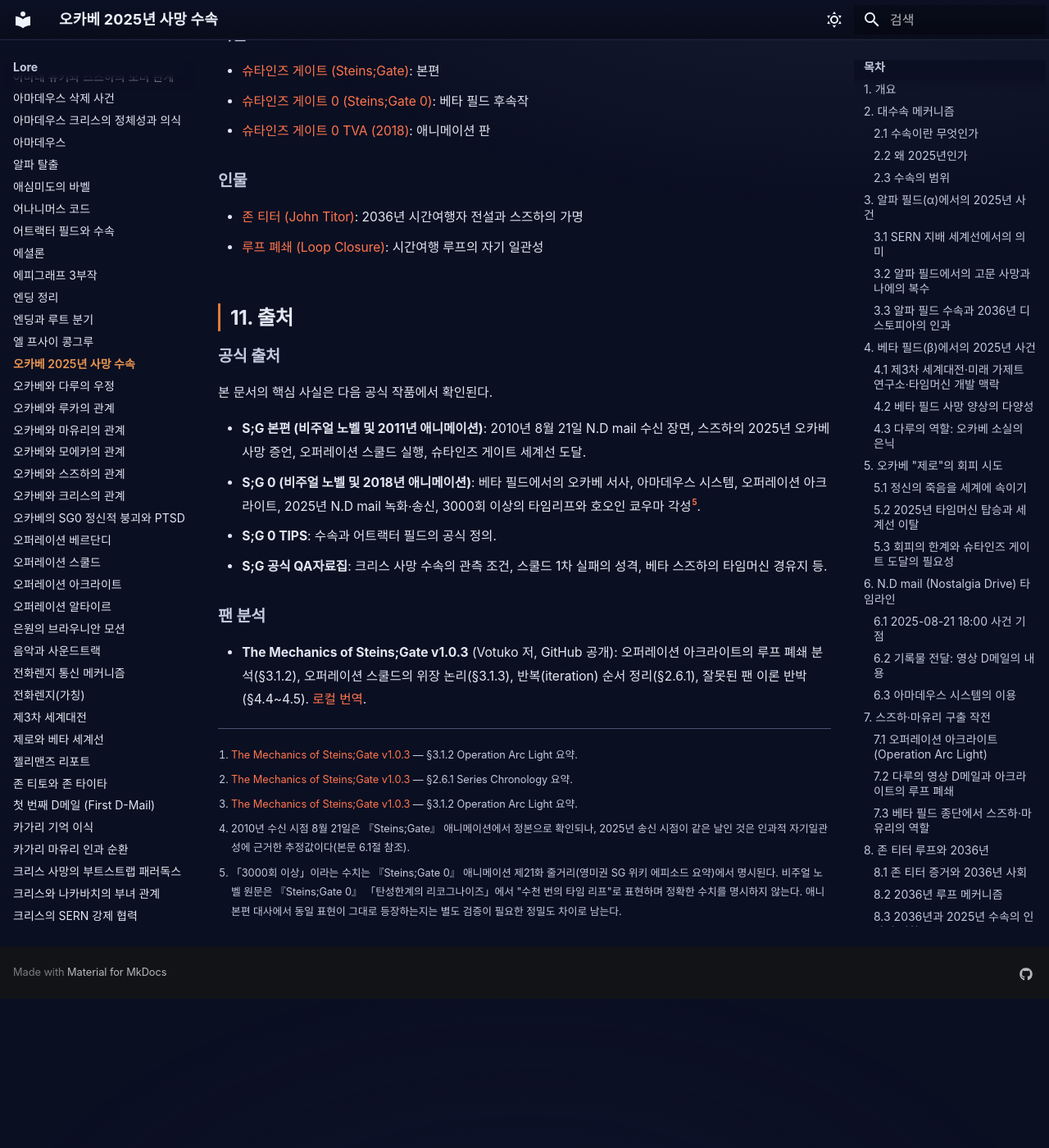
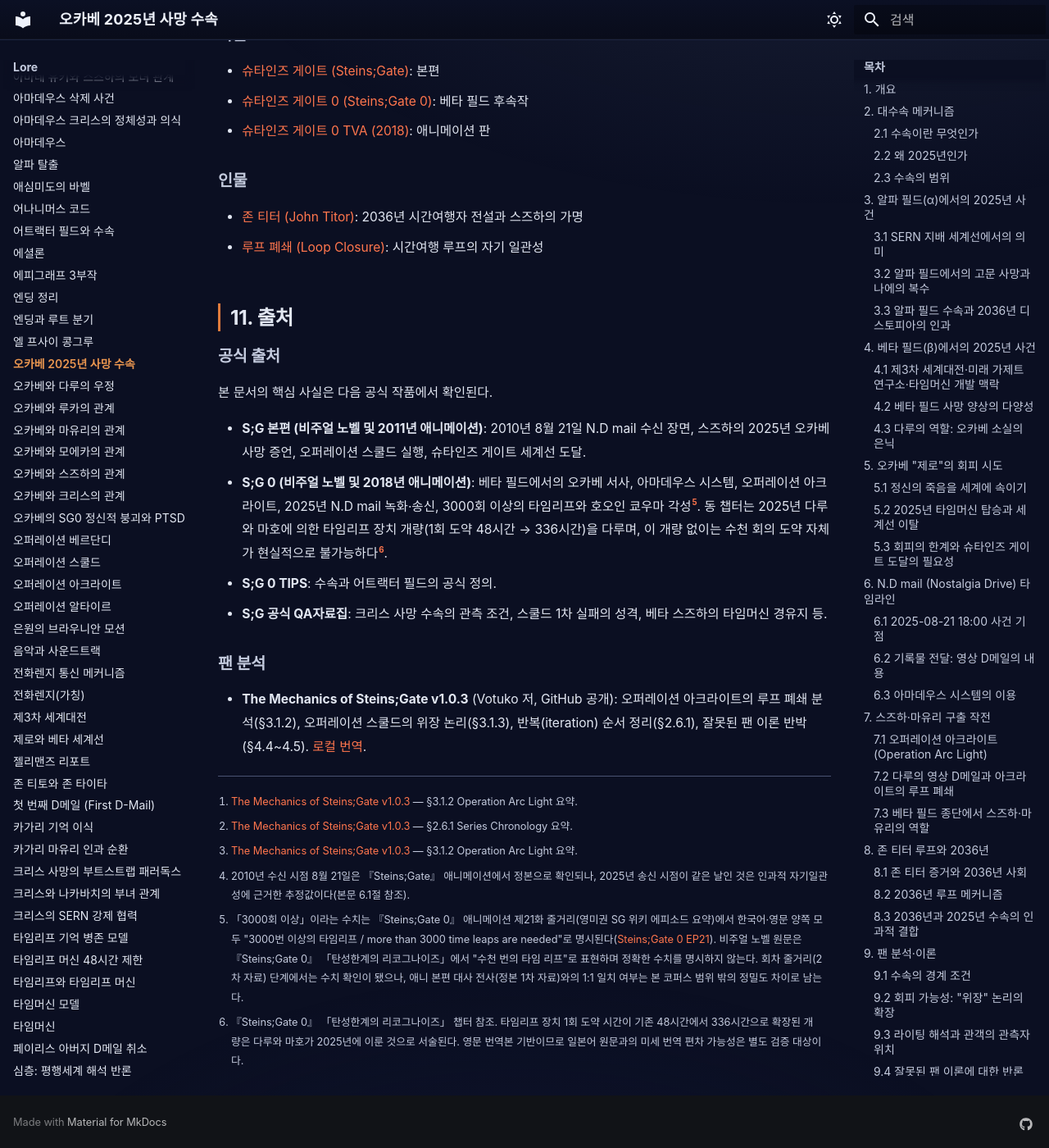
Before and after one commit to sgwiki/sgwiki.github.io, an MkDocs documentation site: the page built from wiki/lore/오카베-2025년-사망-수속.md, in a window 1280 px wide and 1400 px high, scrolled down 11612 px. Shown: the whole window at 82% size. Built offline with MkDocs 1.6.1 and Material for MkDocs 9.7.7, drawn with Linux system fonts in a browser that asks for light colours; some web fonts are replaced; before the commit the page ends 12830 px from its top, so only the background shows below that.

Commit message:
feat(wiki): 오카베-2025년-사망-수속 — P10 76528ad5 패치 적용

```diff
--- a/wiki/lore/오카베-2025년-사망-수속.md
+++ b/wiki/lore/오카베-2025년-사망-수속.md
@@ -286,7 +286,7 @@ Mechanics of Steins;Gate v1.0.3는 2025년 수속과 관련하여 널리 퍼진
 본 문서의 핵심 사실은 다음 공식 작품에서 확인된다.
 
 - **S;G 본편 (비주얼 노벨 및 2011년 애니메이션)**: 2010년 8월 21일 N.D mail 수신 장면, 스즈하의 2025년 오카베 사망 증언, 오퍼레이션 스쿨드 실행, 슈타인즈 게이트 세계선 도달.
-- **S;G 0 (비주얼 노벨 및 2018년 애니메이션)**: 베타 필드에서의 오카베 서사, 아마데우스 시스템, 오퍼레이션 아크라이트, 2025년 N.D mail 녹화·송신, 3000회 이상의 타임리프와 호오인 쿄우마 각성[^5].
+- **S;G 0 (비주얼 노벨 및 2018년 애니메이션)**: 베타 필드에서의 오카베 서사, 아마데우스 시스템, 오퍼레이션 아크라이트, 2025년 N.D mail 녹화·송신, 3000회 이상의 타임리프와 호오인 쿄우마 각성[^5]. 동 챕터는 2025년 다루와 마호에 의한 타임리프 장치 개량(1회 도약 48시간 → 336시간)을 다루며, 이 개량 없이는 수천 회의 도약 자체가 현실적으로 불가능하다[^6].
 - **S;G 0 TIPS**: 수속과 어트랙터 필드의 공식 정의.
 - **S;G 공식 QA자료집**: 크리스 사망 수속의 관측 조건, 스쿨드 1차 실패의 성격, 베타 스즈하의 타임머신 경유지 등.
 
@@ -302,4 +302,6 @@ Mechanics of Steins;Gate v1.0.3는 2025년 수속과 관련하여 널리 퍼진
 
 [^4]: 2010년 수신 시점 8월 21일은 『Steins;Gate』 애니메이션에서 정본으로 확인되나, 2025년 송신 시점이 같은 날인 것은 인과적 자기일관성에 근거한 추정값이다(본문 6.1절 참조).
 
-[^5]: 「3000회 이상」이라는 수치는 『Steins;Gate 0』 애니메이션 제21화 줄거리(영미권 SG 위키 에피소드 요약)에서 명시된다. 비주얼 노벨 원문은 『Steins;Gate 0』 「탄성한계의 리코그나이즈」에서 "수천 번의 타임 리프"로 표현하며 정확한 수치를 명시하지 않는다. 애니 본편 대사에서 동일 표현이 그대로 등장하는지는 별도 검증이 필요한 정밀도 차이로 남는다.
+[^5]: 「3000회 이상」이라는 수치는 『Steins;Gate 0』 애니메이션 제21화 줄거리(영미권 SG 위키 에피소드 요약)에서 한국어·영문 양쪽 모두 "3000번 이상의 타임리프 / more than 3000 time leaps are needed"로 명시된다([Steins;Gate 0 EP21](https://steins-gate.fandom.com/wiki/S;G0_(anime)_-_Ep.21)). 비주얼 노벨 원문은 『Steins;Gate 0』 「탄성한계의 리코그나이즈」에서 "수천 번의 타임 리프"로 표현하며 정확한 수치를 명시하지 않는다. 회차 줄거리(2차 자료) 단계에서는 수치 확인이 됐으나, 애니 본편 대사 전사(정본 1차 자료)와의 1:1 일치 여부는 본 코퍼스 범위 밖의 정밀도 차이로 남는다.
+
+[^6]: 『Steins;Gate 0』 「탄성한계의 리코그나이즈」 챕터 참조. 타임리프 장치 1회 도약 시간이 기존 48시간에서 336시간으로 확장된 개량은 다루와 마호가 2025년에 이룬 것으로 서술된다. 영문 번역본 기반이므로 일본어 원문과의 미세 번역 편차 가능성은 별도 검증 대상이다.
```
